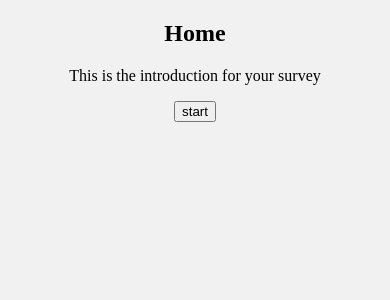
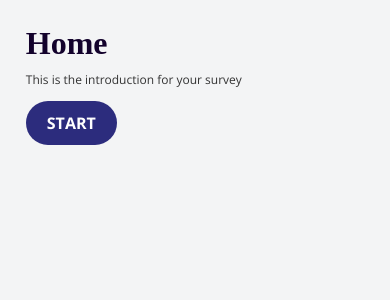
Before and after one commit to MatthijsZw/jekyll-survey, a Jekyll site: the page built from index.html, in a window 390 px wide. Shown: the top 300 px of the page. Built offline with Jekyll 4.4.1, drawn with Linux system fonts in a browser that asks for light colours; comment, search, counter and statistics services are not loaded.

Commit message:
Updated styling

```diff
--- a/_includes/head.html
+++ b/_includes/head.html
@@ -7,10 +7,10 @@
   <meta name="viewport" content="width=device-width, initial-scale=1.0, maximum-scale=1">
 
   <title>
-      {{ site.title }}
+    {{ site.title }}
   </title>
 
   <!-- CSS -->
   <link rel="stylesheet" href="{{ site.baseurl }}style/style.css">
-  <link rel="stylesheet" href="https://fonts.googleapis.com/css?family=PT+Sans:400,400italic,700|Abril+Fatface">
+  <link href="https://fonts.googleapis.com/css?family=Open+Sans:400,700|PT+Serif:300,600" rel="stylesheet">
 </head>
--- a/_includes/pairwise.html
+++ b/_includes/pairwise.html
@@ -4,43 +4,19 @@
 <a href="#" onclick="storeAndNext('left')">
   <div class="block">
     <div id="left_img" class="img right"></div>
-    <h1 id="left_title">Empty</h1>
+    <label id="left_title">Empty</label>
   </div>
 </a>
 <a href="#" onclick="storeAndNext('right')">
   <div class="block">
     <div id="right_img" class="img left"></div>
-    <h1 id="right_title">Empty</h1>
+    <label id="right_title">Empty</label>
   </div>
 </a>
 
 <div id="bottombar">
   <div id="slider"></div>
 </div>
-
-<style type="text/css">
-  .block {
-    width: 50%;
-    float: left;
-    opacity: .5;
-  }
-
-  .block:hover {
-    opacity: 1;
-  }
-
-  #bottombar {
-    position: absolute;
-    bottom: 0px;
-    width: 100%;
-  }
-
-  #slider {
-    width: 5%;
-    height: 10px;
-    background: orange;
-  }
-</style>
 
 <script>
   var animals = {{ include.questions | jsonify }}
--- a/_includes/questions.html
+++ b/_includes/questions.html
@@ -1,3 +1,4 @@
+<div class="text_section">
 <h1>{{ include.title }}</h1>
 {{ include.content | markdownify }}
 
@@ -20,29 +21,6 @@
 <button onclick="collectAndSendInputs({{ include.page }}); nextPage()">{{ include.button }}</button>
 {% endif %}
 
-<style>
-  .question {
-    margin-top: 20px;
-  }
-
-  .range {
-    display:inline-block;
-    vertical-align:middle;
-    width: 50%;
-    margin: auto;
-  }
-
-  .range_min_label {
-    left: 0px;
-    width: 20%;
-  }
-
-  .range_max_label {
-    right: 0px;
-    width: 20%;
-  }
-</style>
-
 <script type="text/javascript">
   function collectAndSendInputs(page) {
     var inputs = document.getElementsByClassName("input_page" + page)
@@ -59,3 +37,4 @@
     surveyResponse.set(sendObject)
   }
 </script>
+</div>
--- a/_includes/text.html
+++ b/_includes/text.html
@@ -1,5 +1,7 @@
+<div class="text_section">
 <h1>{{ include.title }}</h1>
 {{ include.content | markdownify }}
 {% if include.button %}
 <button onclick="nextPage()">{{ include.button }}</button>
 {% endif %}
+</div>
--- a/style/style.css
+++ b/style/style.css
@@ -1,11 +1,65 @@
 html, body {
   margin: 0px;
-  background: #F1F1F1;
+  background: #f3f4f5;
+  text-align: left;
+  font-family: 'Open Sans', sans-serif;
+  font-weight: 300;
+  color: #333333;
+}
+
+.text_section {
+  width: 60%;
+}
+
+a {
+  color: #333333;
+}
+
+p {
+  font-size: 18px;
+  line-height: 1.5;
+}
+
+button {
+  text-transform: uppercase;
+  border-radius: 100px;
+  border: none;
+  text-decoration: none;
+  color: #fff;
+  background-color: #2c2c7d;
+  font-size: 18px;
+  display: inline-block;
+  vertical-align: middle;
+  font: inherit;
+  font-weight: 600;
   text-align: center;
+  margin: 0;
+  cursor: pointer;
+  padding: 11px 21px;
+}
+
+label {
+  font-size: 36px;
+  font-weight: bold;
+}
+
+button:hover {
+  background-color: green;
+  transition: .15s transform cubic-bezier(.175, .885, .32, 1.5);
+}
+
+h1 {
+  font-family: 'PT Serif', serif;
+  font-size: 3.2rem;
+  line-height: 1.25;
+  margin-bottom: 2rem;
+  color: #13022C;
+  font-weight: 700;
 }
 
 .page {
-  width: 100%;
+  width: 80%;
+  margin-left: 10%;
   display: none;
 }
 
@@ -18,3 +72,96 @@ html, body {
   background-position: center;
   background-size: cover;
 }
+
+/*--- Pair wise---*/
+.block {
+  margin-left: 6px;
+  margin-right: 6px;
+  width: calc(50% - 12px);
+  background: #fff;
+  border-radius: 2px;
+  box-shadow: 0 3px 0 0 rgba(0, 0, 0, .03), 0 0 0 2px rgba(0, 0, 0, .03);
+  float: left;
+  opacity: .5;
+  padding-bottom: 20px;
+  text-align: center;
+}
+
+.block:hover {
+  opacity: 1;
+}
+
+#bottombar {
+  position: absolute;
+  bottom: 0px;
+  width: 100%;
+  left: 0px;
+}
+
+#slider {
+  width: 5%;
+  height: 10px;
+  background: orange;
+}
+
+/* -- normal questions --*/
+.question {
+  margin-top: 12px;
+  background: #FFF;
+  padding: 18px;
+}
+
+.range {
+  display:inline-block;
+  vertical-align:middle;
+  width: 50%;
+  margin: auto;
+}
+
+.range_min_label {
+  left: 0px;
+  width: 20%;
+}
+
+.range_max_label {
+  right: 0px;
+  width: 20%;
+}
+
+/* -- responsive stuff */
+@media only screen and (max-width: 600px) {
+  h1 {
+    font-size: 2rem;
+    line-height: 1;
+    margin-bottom: .8rem;
+  }
+
+  .text_section h1 {
+    margin-left: 18px;
+  }
+
+  .text_section p {
+    margin-left: 18px;
+  }
+
+  p {
+    font-size: 12px;
+  }
+
+  button {
+    margin-left: 18px;
+  }
+
+  label {
+    font-size: 18px;
+  }
+
+  .page {
+    width: 96%;
+    margin-left: 2%;
+  }
+
+  .text_section {
+    width: 100%;
+  }
+}
```
